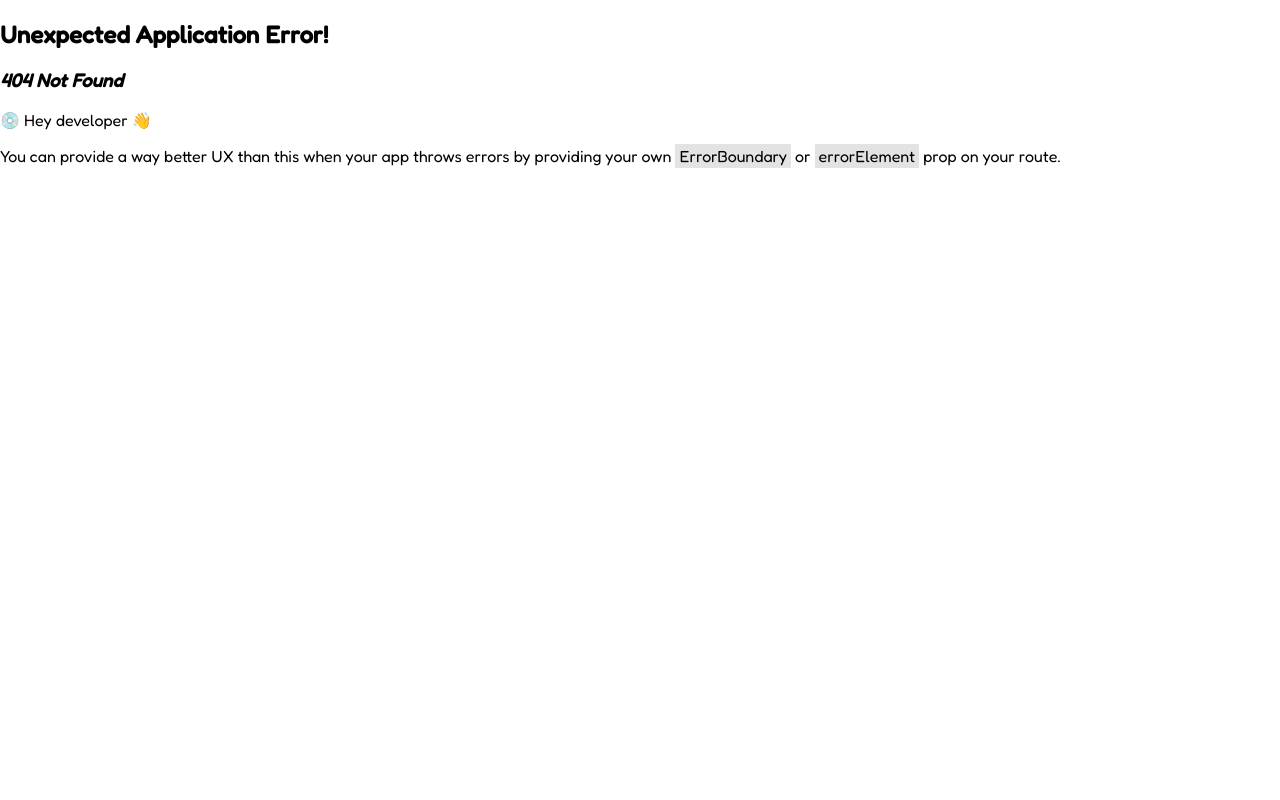
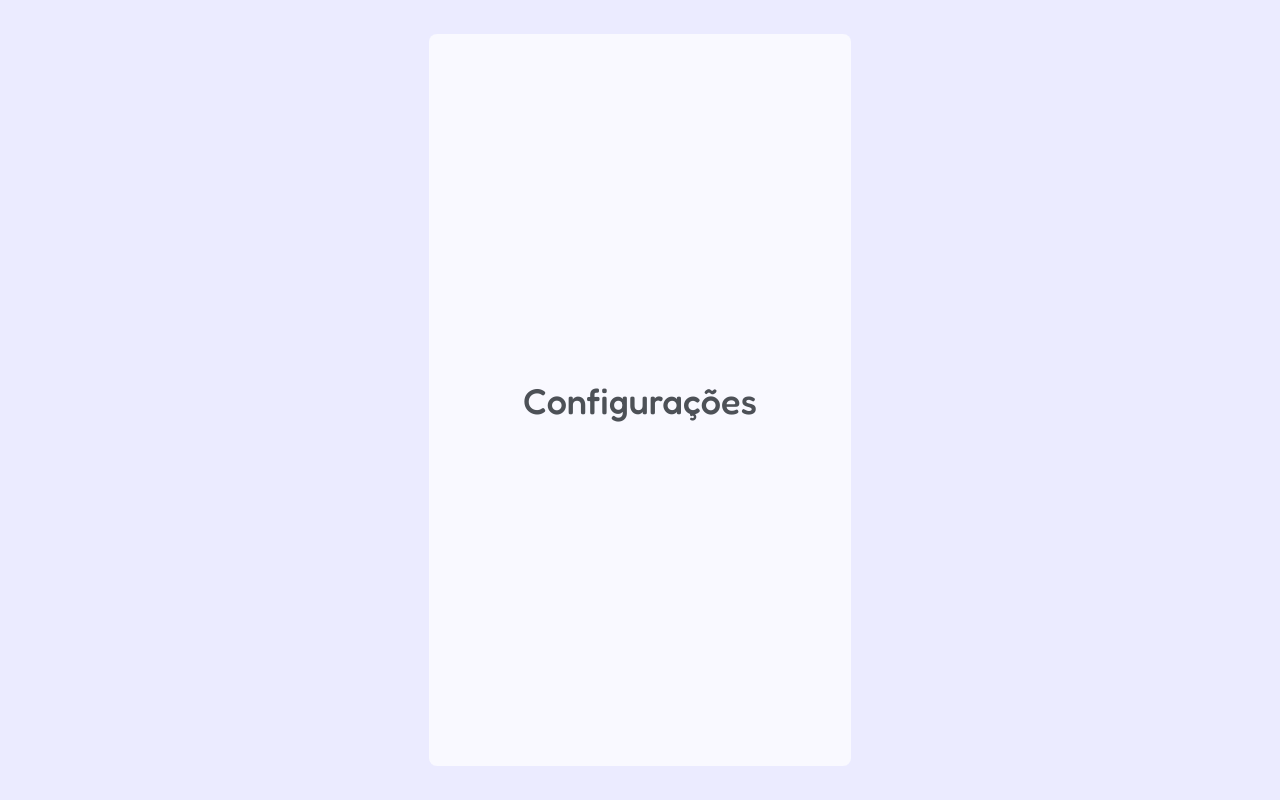
Before and after one commit to Renanf68/little-math-game, a React (Create React App) app: page /app/settings in a window 1280 px wide. Before the commit this address had no page. Built offline with nearby package versions, Linux system fonts and the light colour scheme.

Commit message:
Settings page route

```diff
--- a/src/components/ActionsFooter.tsx
+++ b/src/components/ActionsFooter.tsx
@@ -86,9 +86,11 @@ export const ActionsFooter = ({
       {isGame ? (
         <FlashButton />
       ) : (
-        <SettingsBtn>
-          <Icon as="settings" />
-        </SettingsBtn>
+        <Link to="/app/settings">
+          <SettingsBtn>
+            <Icon as="settings" />
+          </SettingsBtn>
+        </Link>
       )}
     </ActionsFooterStyled>
   );
--- /dev/null
+++ b/src/pages/settings.tsx
@@ -0,0 +1,18 @@
+import { PageLayout } from "../components/PageLayout";
+// import { useUserContext } from "../context";
+import { useTheme } from "styled-components";
+import { Heading } from "../components/Heading";
+
+const Settings = () => {
+  // context
+  const theme = useTheme();
+  // const { user } = useUserContext();
+  // UI
+  return (
+    <PageLayout backgroundColor={theme.colors.lighterPurple}>
+      <Heading>Configurações</Heading>
+    </PageLayout>
+  );
+};
+
+export default Settings;
--- a/src/routes/routes.tsx
+++ b/src/routes/routes.tsx
@@ -7,6 +7,7 @@ import {
 import Home from "../pages/home";
 import Landing from "../pages/landing";
 import Game from "../pages/game";
+import Settings from "../pages/settings";
 
 const router = createBrowserRouter(
   createRoutesFromElements(
@@ -14,6 +15,7 @@ const router = createBrowserRouter(
       <Route path="/" element={<Landing />} />
       <Route path="/app" element={<Home />} />
       <Route path="/app/game" element={<Game />} />
+      <Route path="/app/settings" element={<Settings />} />
     </>
   )
 );
```
